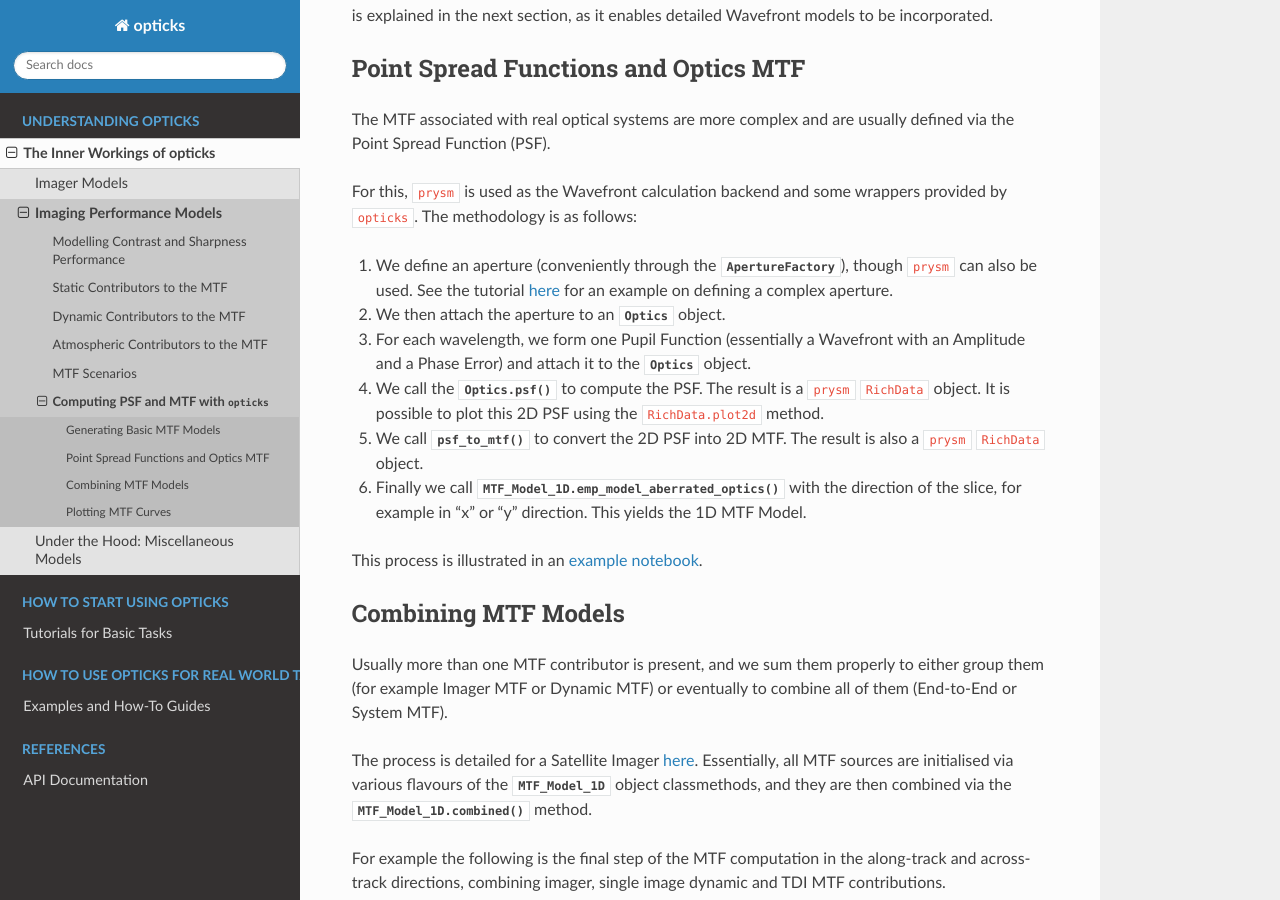
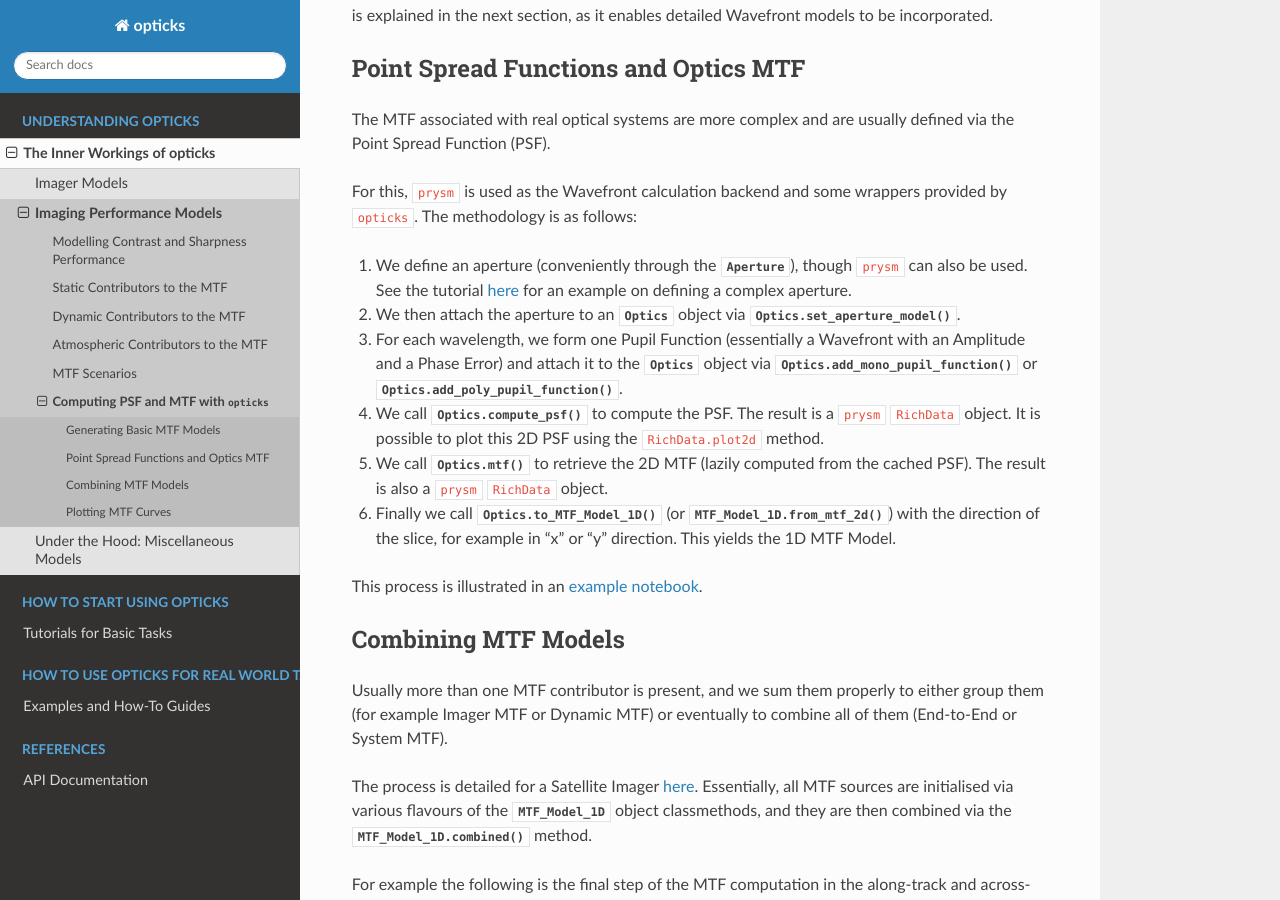
Before and after one commit to egemenimre/opticks, a Sphinx documentation site: the page built from docs/models/opticks_mtf.md, in a window 1280 px wide and 900 px high, scrolled down 1239 px. Built offline with Sphinx 7.4.7 and the Read the Docs theme 3.1.0, drawn with Linux system fonts in a browser that asks for light colours; pages that are not in the unit, such as notebooks, are missing from menus; some of the changed text lies outside the part shown.

Commit message:
updated to reflect the major Optics/MTF refactor

````diff
--- a/docs/models/opticks_mtf.md
+++ b/docs/models/opticks_mtf.md
@@ -12,7 +12,7 @@ To put {py:class}`.MTF_Model_1D` into use, the following simply generates an Ide
 
 ```python
 from opticks import u
-from opticks.imager_model.imager import Optics
+from opticks.imager_model.optics import Optics
 
 optics = Optics.from_yaml_file("optics_file.yaml")
 wvl = 650 * u.nm
@@ -41,12 +41,12 @@ The MTF associated with real optical systems are more complex and are usually de
 
 For this, [`prysm`](https://github.com/brandondube/prysm/) is used as the Wavefront calculation backend and some wrappers provided by `opticks`. The methodology is as follows:
 
-1. We define an aperture (conveniently through the {py:class}`.ApertureFactory`), though `prysm` can also be used. See the tutorial [here](../tutorials/aperture.ipynb) for an example on defining a complex aperture.
-2. We then attach the aperture to an {py:class}`.Optics` object.
-3. For each wavelength, we form one Pupil Function (essentially a Wavefront with an Amplitude and a Phase Error) and attach it to the {py:class}`.Optics` object.
-4. We call the {py:meth}`.Optics.psf` to compute the PSF. The result is a `prysm` `RichData` object. It is possible to plot this 2D PSF using the `RichData.plot2d` method.
-5. We call {py:func}`.psf_to_mtf` to convert the 2D PSF into 2D MTF. The result is also a `prysm` `RichData` object.
-6. Finally we call {py:meth}`.MTF_Model_1D.emp_model_aberrated_optics` with the direction of the slice, for example in "x" or "y" direction. This yields the 1D MTF Model.
+1. We define an aperture (conveniently through the {py:class}`.Aperture`), though `prysm` can also be used. See the tutorial [here](../tutorials/aperture.ipynb) for an example on defining a complex aperture.
+2. We then attach the aperture to an {py:class}`.Optics` object via {py:meth}`.Optics.set_aperture_model`.
+3. For each wavelength, we form one Pupil Function (essentially a Wavefront with an Amplitude and a Phase Error) and attach it to the {py:class}`.Optics` object via {py:meth}`.Optics.add_mono_pupil_function` or {py:meth}`.Optics.add_poly_pupil_function`.
+4. We call {py:meth}`.Optics.compute_psf` to compute the PSF. The result is a `prysm` `RichData` object. It is possible to plot this 2D PSF using the `RichData.plot2d` method.
+5. We call {py:meth}`.Optics.mtf` to retrieve the 2D MTF (lazily computed from the cached PSF). The result is also a `prysm` `RichData` object.
+6. Finally we call {py:meth}`.Optics.to_MTF_Model_1D` (or {py:meth}`.MTF_Model_1D.from_mtf_2d`) with the direction of the slice, for example in "x" or "y" direction. This yields the 1D MTF Model.
 
 This process is illustrated in an [example notebook](../examples/optics_aperture_psf.ipynb).
 
````
Also changed, not shown: docs/tutorials/aperture.ipynb, docs/tutorials/psf_scaling.ipynb.
